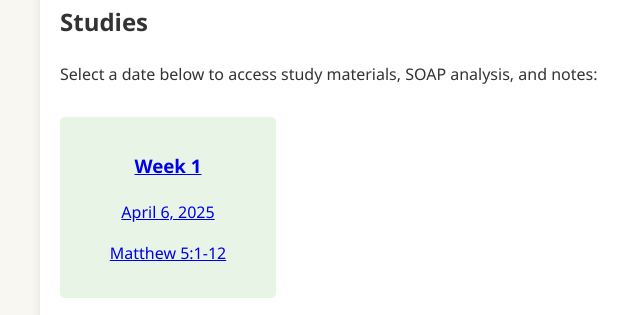
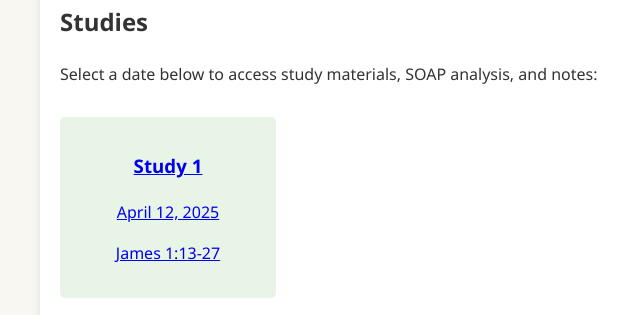
Before and after one commit to TheRevolutionists/Arsenal-sBibleStudy, a plain HTML site: page index.html in a window 1280 px wide. Shown: the part 781-1096 px from the top of the page, 0-640 px from the left. Drawn offline with Linux system fonts and the light colour scheme.

Commit message:
Update index.html

```diff
--- a/index.html
+++ b/index.html
@@ -160,9 +160,9 @@
             <div class="week-grid">
                 <a href="week1.html">
                     <div class="week-card">
-                        <h3>Week 1</h3>
-                        <p>April 6, 2025</p>
-                        <p>Matthew 5:1-12</p>
+                        <h3>Study 1</h3>
+                        <p>April 12, 2025</p>
+                        <p>James 1:13-27</p>
                     </div>
                 </a>
                 <!-- More weeks can be added here -->
```
